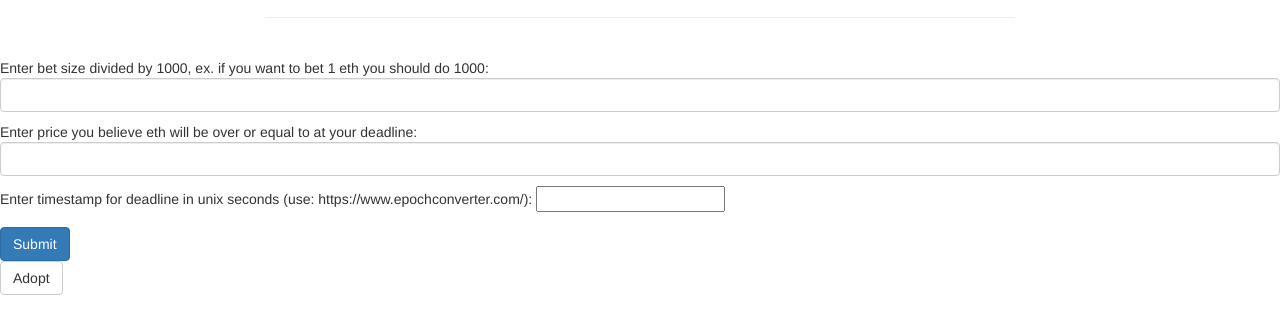
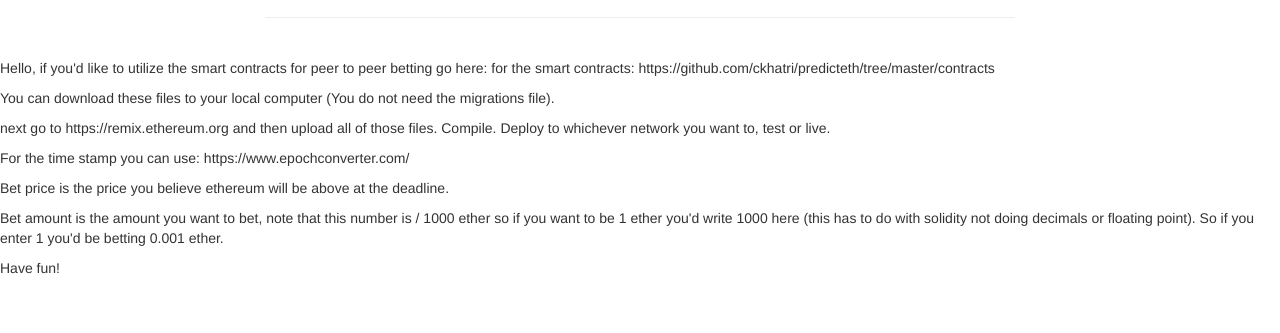
Before and after one commit to ckhatri/predicteth, a website: page index.html in a window 1280 px wide. Shown: the part 63-396 px from the top of the page. Drawn offline with nearby package versions, Linux system fonts and the light colour scheme.

Commit message:
update index html to say how to use smart contracts

```diff
--- a/index.html
+++ b/index.html
@@ -28,16 +28,40 @@
       </div>
     </div>
 
-    <form id="create">
+    <div>
+      <p>
+        Hello, if you'd like to utilize the smart contracts for peer to peer betting go here:
+        for the smart contracts: https://github.com/ckhatri/predicteth/tree/master/contracts
+      </p>
+      <p>
+        You can download these files to your local computer (You do not need the migrations file).
+      </p>
+      <p>
+        next go to https://remix.ethereum.org and then upload all of those files. Compile.
+        Deploy to whichever network you want to, test or live.
+      </p>
+      <p>
+        For the time stamp you can use: https://www.epochconverter.com/
+      </p>
+      <p>
+        Bet price is the price you believe ethereum will be above at the deadline.
+      </p>
+      <p>
+        Bet amount is the amount you want to bet, note that this number is / 1000 ether so if you want to be 1 ether you'd write 1000 here (this has to do with solidity not doing decimals or floating point). So if you enter 1 you'd be betting 0.001 ether.
+      </p>
+      <p>
+        Have fun!
+      </p>
+    </div>
+
+    <!-- <form id="create">
       <div class="form-group">
       <p>Enter bet size divided by 1000, ex. if you want to bet 1 eth you should do 1000: <input id="bet-size" class="form-control" type="text"></p>
       <p>Enter price you believe eth will be over or equal to at your deadline: <input id="eth-price" type="text" class="form-control" >
       <p>Enter timestamp for deadline in unix seconds (use: https://www.epochconverter.com/): <input id="timestamp class="form-control"" type="text"></p>
       </div>
       <button id="submit-create" type="submit" class="btn btn-primary">Submit</button>
-    </form>
-
-    <button class="btn btn-default btn-adopt" type="button" data-id="0">Adopt</button>
+    </form> -->
 
 
     <!-- jQuery (necessary for Bootstrap's JavaScript plugins) -->
```
